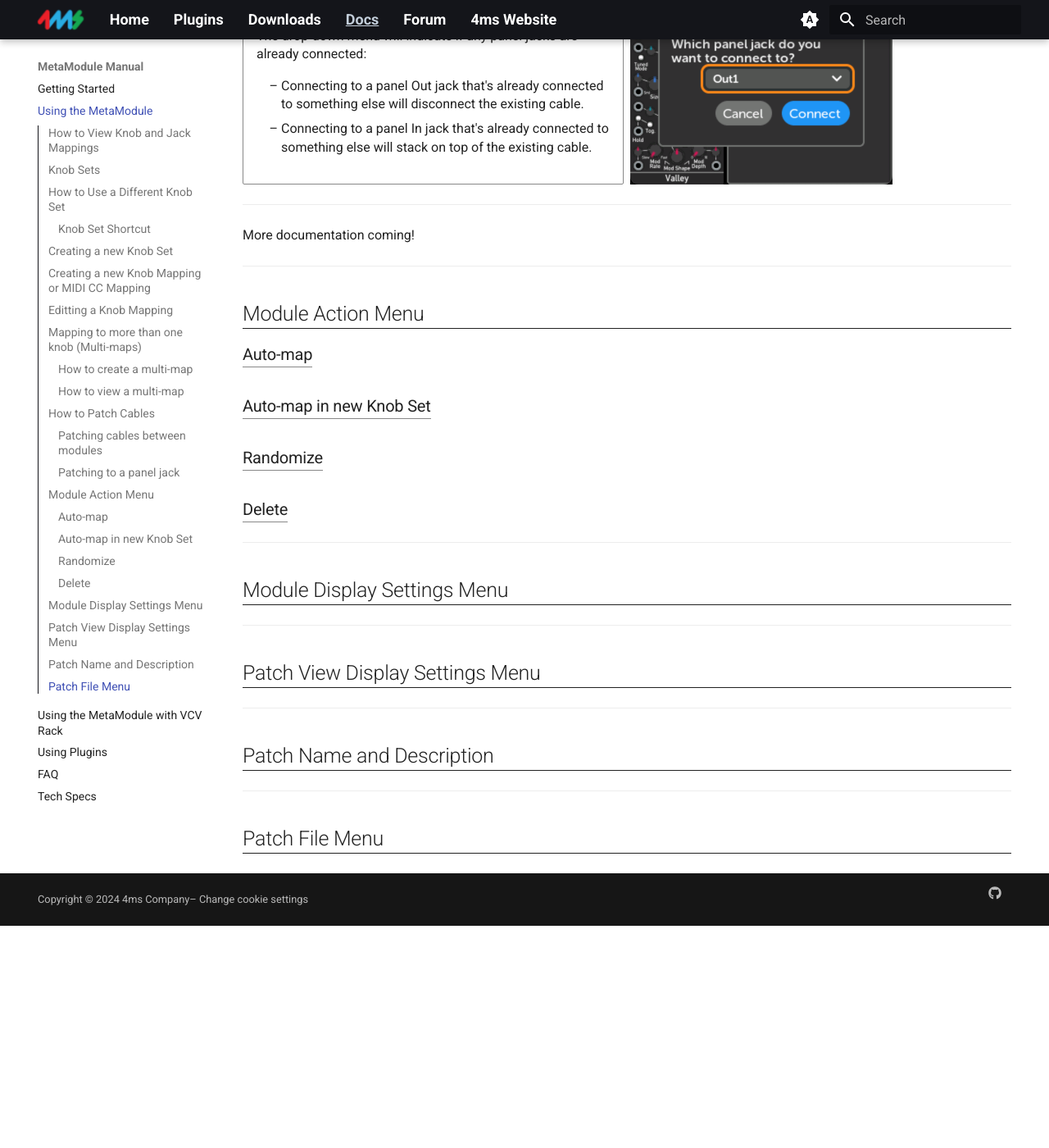
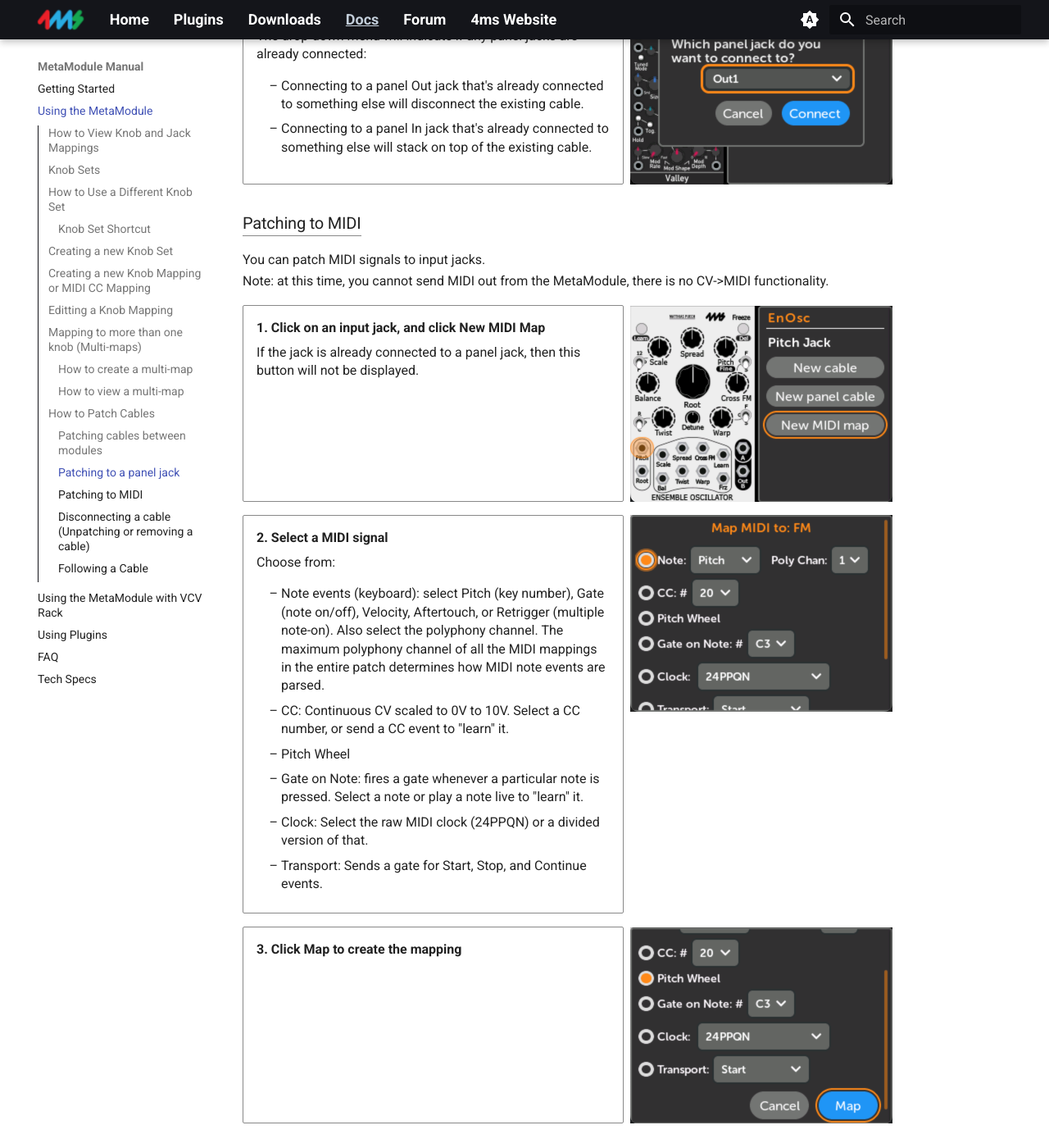
Before and after one commit to 4ms/metamodule-docs-website, an MkDocs documentation site: the page built from docs/using_metamodule.md, in a window 1280 px wide and 1400 px high, scrolled down 7305 px. Shown: the whole window at 82% size. Built offline with MkDocs 1.6.1 and Material for MkDocs 9.7.7, drawn with Linux system fonts in a browser that asks for light colours; before the commit the page ends 8434 px from its top, so only the background shows below that; some of the changed text lies outside the part shown.

Commit message:
Add MIDI patching section. Update header styles

```diff
--- a/docs/stylesheets/extra.css
+++ b/docs/stylesheets/extra.css
@@ -56,6 +56,14 @@
 	content: '– ';
 }
 
+.md-typeset h1,.md-typeset h2 {
+	font-weight: 600;
+}
+
+.md-typeset h3 {
+	font-weight: 500;
+}
+
 h2 {
 	border-bottom-width: 0.06rem;
 }
--- a/docs/using_metamodule.md
+++ b/docs/using_metamodule.md
@@ -1,4 +1,4 @@
-# Using the MetaModule
+# Using the MetaModule: Knobs, Jacks, MIDI, and Cables
 
 ## How to View Knob and Jack Mappings
 
@@ -300,9 +301,9 @@ supported on the current version of the MetaModule*
 
      *Note: Keep in mind that the physical panel Input jacks are treated like
      outputs. This makes sense if you consider that they send signals to
-     virtual modules. Therefore, if a jack is patched to a panel Input jack,
-     then it cannot be patched to another output jack. You must disconnect the
-     jack from the panel before patching to another output jack.*
+     virtual modules. Therefore, if a panel Input (i.e. In 1-6 or GateIn 1-2)
+     is patched to a virtual input jack, then you cannot patch another output to the
+     same virtual input jack (because only one output can drive an input).*
 
    [![New Cable done](./img/new-cable-done.png){ .half }](./img/new-cable-done.png)
 
@@ -333,37 +334,90 @@ MetaModule to virtual module jacks.
    [![New panel cable popup](./img/new-panel-cable-popup.png){ .half }](./img/new-panel-cable-popup.png)
 </div>
 
+### Patching to MIDI
 
----
+You can patch MIDI signals to input jacks.
 
-More documentation coming!
+Note: at this time, you cannot send MIDI out from the MetaModule, there is no
+CV->MIDI functionality.
 
----
+<div class="grid cards" markdown>
+-  __1. Click on an input jack, and click New MIDI Map__
 
-## Module Action Menu
+    If the jack is already connected to a panel jack, then this button will not
+    be displayed.
+
+   [![New MIDI Map](./img/enosc-midi-map.png){ .half }](./img/enosc-midi-map.png)
+</div>
+<div class="grid cards" markdown>
+-  __2. Select a MIDI signal__
+
+    Choose from:
+
+    - Note events (keyboard): select Pitch (key number), Gate (note on/off), Velocity,
+      Aftertouch, or Retrigger (multiple note-on). Also select
+      the polyphony channel. The maximum polyphony channel of all the MIDI
+      mappings in the entire patch determines how MIDI note events are parsed.
+
+    - CC: Continuous CV scaled to 0V to 10V. Select a CC number, or send a CC
+      event to "learn" it.
+
+    - Pitch Wheel
+
+    - Gate on Note: fires a gate whenever a particular note is pressed. Select
+      a note or play a note live to "learn" it.
+
+    - Clock: Select the raw MIDI clock (24PPQN) or a divided version of that.
+
+    - Transport: Sends a gate for Start, Stop, and Continue events.
+
+   [![MIDI maps](./img/midi-map-top.png){ .half }](./img/midi-map-top.png)
+</div>
+<div class="grid cards" markdown>
+-  __3. Click Map to create the mapping__
+
+   [![MIDI maps](./img/midi-map-pw.png){ .half }](./img/midi-map-pw.png)
+</div>
 
 
-### Auto-map
 
-### Auto-map in new Knob Set
+### Disconnecting a cable (Unpatching or removing a cable)
 
-### Randomize
+<div class="grid cards" markdown>
+-  __1. Click on a jack, and then click Disconnect__
 
-### Delete
+     This will disconnect all cables to this jack.
 
----
+     For stacked cables (one output going to multiple inputs):
 
-## Module Display Settings Menu
+     - If the selected jack is an output, then all stacked cables will be removed.
 
----
+     - If the selected jack is an input, then only the stacked cables that connect to this jack will be removed.
 
-## Patch View Display Settings Menu
+   [![Disconnect cable](./img/disconnect-cable.png){ .half }](./img/disconnect-cable.png)
+</div>
 
----
+### Following a Cable
 
-## Patch Name and Description
+You can "follow" a cable to trace the connections between modules.
 
+<div class="grid cards" markdown>
+-  __1. Click on a jack, and then click on an item in "Connected To:"__
 
----
+     You will be taken to the jack on the other module.
 
-## Patch File Menu
+     Clicking on a Panel connection does nothing.
+
+   [![Click on connecting jack](./img/connecting-jack.png){ .half }](./img/connecting-jack.png)
+</div>
+<div class="grid cards" markdown>
+-  __2. Module and jack on the other end of the cable will be shown__
+
+     You can repeat the process to trace all connections on a jack.
+
+     Pressing the Back button will re-trace your steps, first going to the
+     module's list of controls and jacks, and then going back to the previously
+     viewed module.
+
+   [![Other end of connecting jack](./img/connecting-jack-end.png){ .half }](./img/connecting-jack-end.png)
+</div>
```
Also changed, not shown: other parts of docs/using_metamodule.md (+2 -1 lines), docs/faq.md (+3 -7 lines), docs/firmware-changes.md (added, +5 -0 lines), docs/img/connecting-jack-end.png (added), docs/img/connecting-jack.png (added), docs/img/disconnect-cable.png (added), docs/img/enosc-midi-map.png (added), docs/img/midi-map-pw.png (added), docs/img/midi-map-top.png (added), docs/img/new-cable-start.png, docs/img/new-panel-cable.png.
